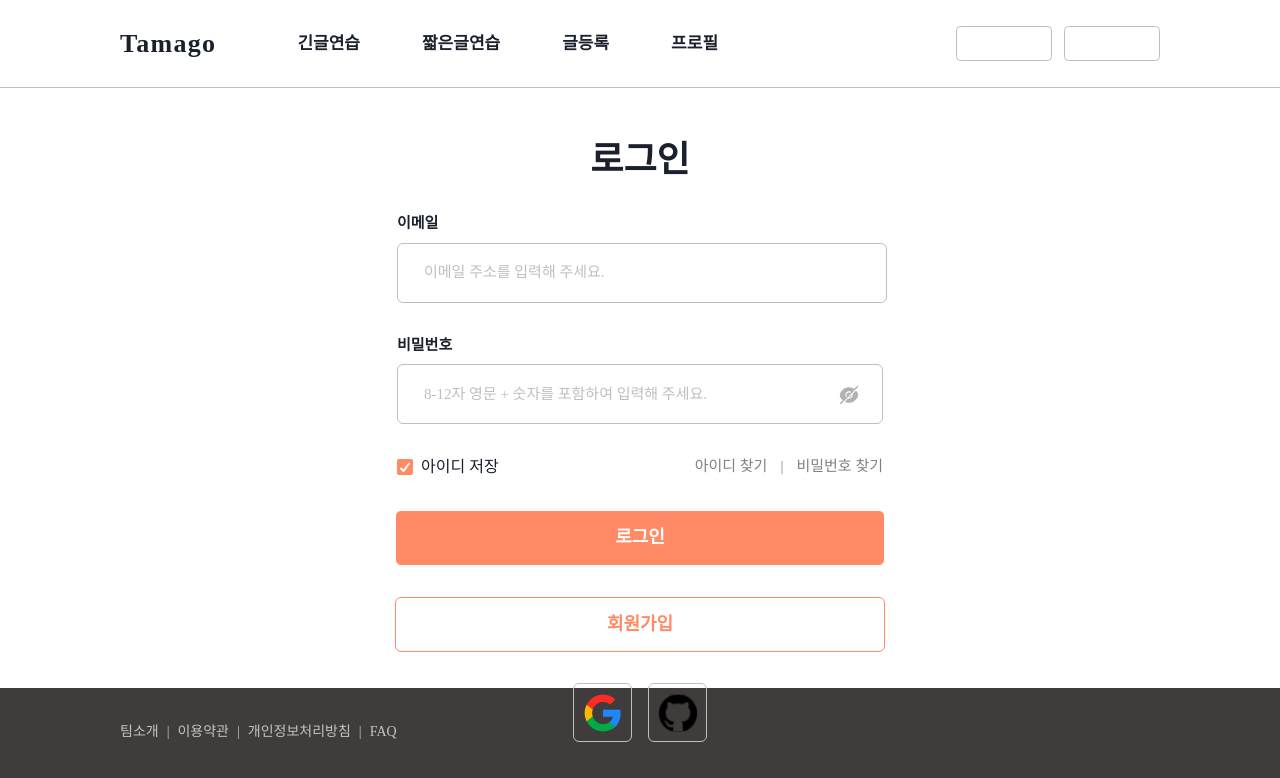
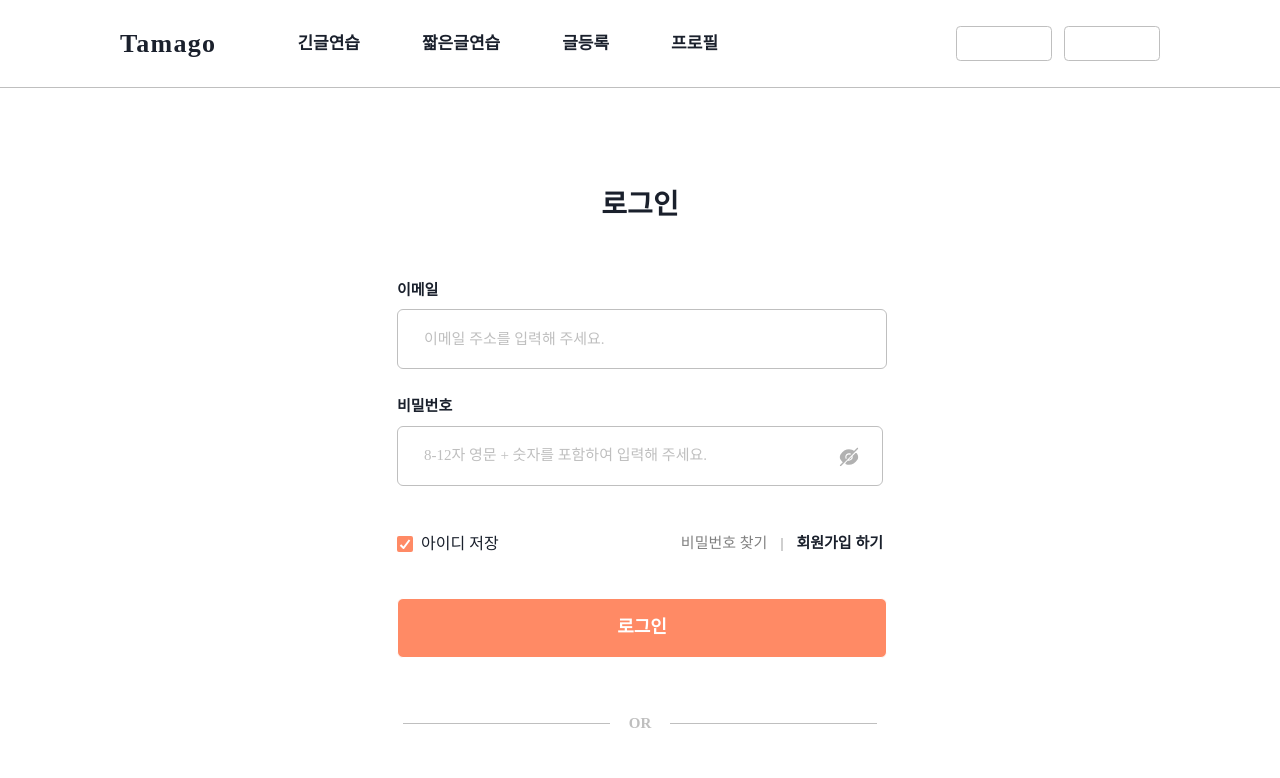
Before and after one commit to msdio/Tamago, a Next.js app in the folder client/: page /login in a window 1280 px wide. Shown: the top 778 px of the page. Built offline with nearby package versions, Linux system fonts and the light colour scheme; a web font is replaced by a local one.

Commit message:
fix: login ui fix

```diff
--- a/client/src/components/common/FormOr/index.tsx
+++ b/client/src/components/common/FormOr/index.tsx
@@ -8,7 +8,6 @@ export default function DivideWithOr() {
       color='#BFBFBF'
       display='flex'
       alignItems='center'
-      m='41px 0px'
       _before={{
         content: '""',
         flexGrow: 1,
--- a/client/src/components/login/LoginForm/index.tsx
+++ b/client/src/components/login/LoginForm/index.tsx
@@ -1,5 +1,7 @@
-import { Button, Checkbox, Flex, Text } from '@chakra-ui/react';
+import { Box, Button, Checkbox, Flex, Text } from '@chakra-ui/react';
 import Image from 'next/image';
+
+import FormOr from '@/components/common/FormOr';
 
 import LoginEmailForm from './login-email-form';
 import LoginPasswordForm from './password';
@@ -10,22 +12,24 @@ function LoginForm() {
     <>
       <LoginEmailForm />
       <LoginPasswordForm />
-      <Flex w='full' justifyContent='space-between'>
+      <Flex w='full' justifyContent='space-between' mt='20px'>
         <Checkbox defaultChecked colorScheme='tamago'>
           아이디 저장
         </Checkbox>
-        <Flex color='#808080' gap='13px' fontSize='15px'>
-          <Text>아이디 찾기</Text>
-          <Text>|</Text>
-          <Text>비밀번호 찾기</Text>
+        <Flex gap='13px' fontSize='15px'>
+          <Text color='#808080'>비밀번호 찾기</Text>
+          <Text color='#808080'>|</Text>
+          <Text fontWeight='bold'>회원가입 하기</Text>
         </Flex>
       </Flex>
-      <Button size='lg'>로그인</Button>
-      <Button size='lg' variant={'outline'}>
-        회원가입
+      <Button size='lg' mt='42px'>
+        로그인
       </Button>
+      <Box my='54px'>
+        <FormOr />
+      </Box>
 
-      <Flex justifyContent='center' gap={4}>
+      <Flex justifyContent='center' gap='29.5px'>
         <Button bg='fff' border='0.6px solid #BFBFBF' width='59px' height='59px' p={0}>
           <Image src='/images/google-icon.svg' alt='google login' width={40} height={38} />
         </Button>
--- a/client/src/components/login/LoginForm/password.tsx
+++ b/client/src/components/login/LoginForm/password.tsx
@@ -19,7 +19,7 @@ function LoginPasswordForm() {
   };
 
   return (
-    <FormControl isInvalid={isError}>
+    <FormControl isInvalid={isError} my='26px'>
       <FormLabel fontSize='15px' fontWeight={700}>
         비밀번호
       </FormLabel>
--- a/client/src/components/signup/Form/index.tsx
+++ b/client/src/components/signup/Form/index.tsx
@@ -77,7 +77,9 @@ export default function SignupForm() {
         />
       </Box>
       <Button size='lg'>회원가입</Button>
-      <FormOr />
+      <Box m='41px 0px'>
+        <FormOr />
+      </Box>
       <Flex justifyContent='center' gap={4}>
         <Button bg='fff' border='0.6px solid #BFBFBF' width='59px' height='59px' p={0}>
           <Image src='/images/google-icon.svg' alt='google login' width={40} height={38} />
--- a/client/src/pages/login.tsx
+++ b/client/src/pages/login.tsx
@@ -5,8 +5,10 @@ import LoginForm from '../components/login/LoginForm';
 export default function LoginPage() {
   return (
     <Flex justifyContent='center'>
-      <Flex flexDirection='column' gap='31px' maxW='486px' w='486px' h={'600px'} p={0} pt='50px' alignItems='center'>
-        <Heading>로그인</Heading>
+      <Flex flexDirection='column' maxW='486px' w='486px' py='100px'>
+        <Heading fontSize='28px' fontWeight='bold' mb='57px' textAlign='center'>
+          로그인
+        </Heading>
 
         <LoginForm />
       </Flex>
```
